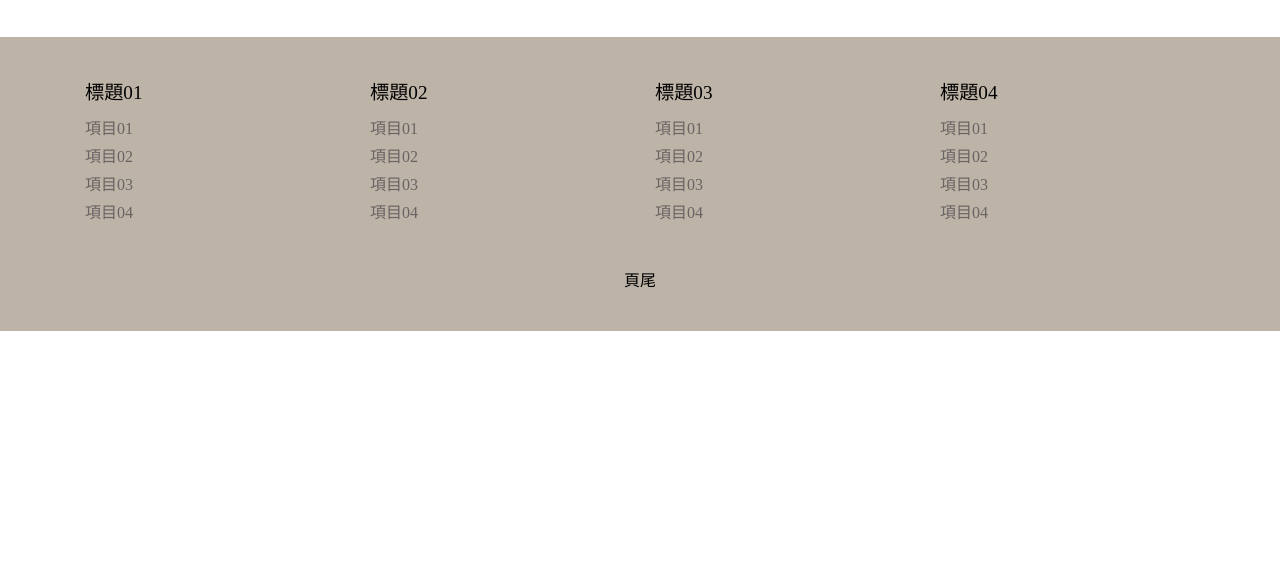
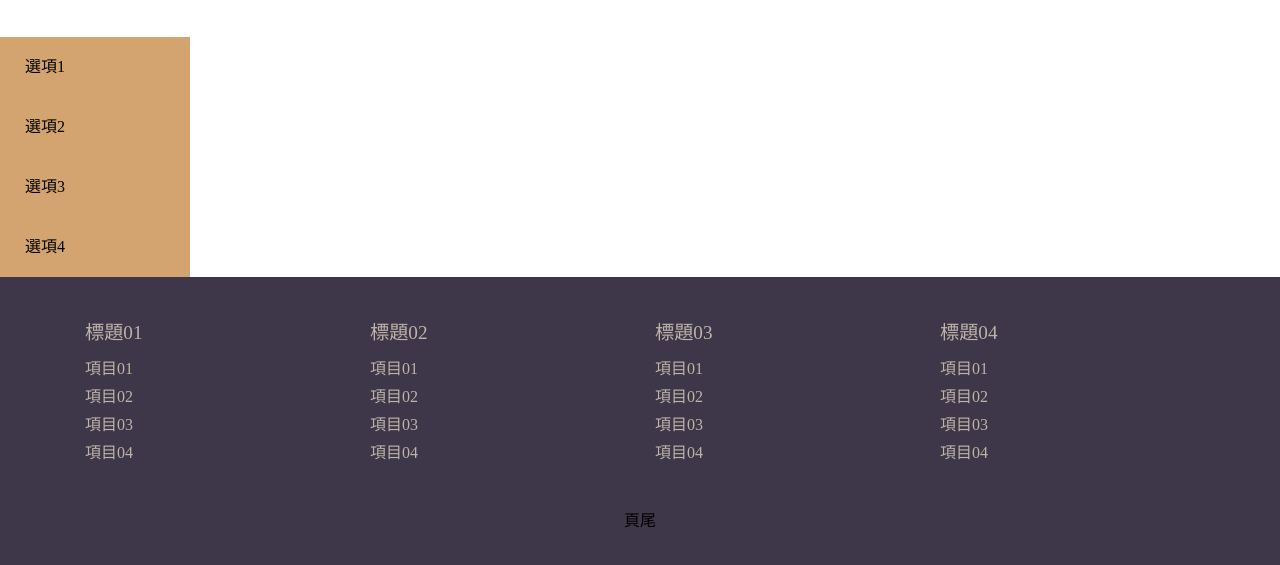
Before and after one commit to bglk0313/bglk0313.github.io, a plain HTML site: page index.html in a window 1280 px wide. Shown: the part 1899-2464 px from the top of the page. Before the commit the page ends 2230 px from the top, so only its background shows below. Drawn offline with Linux system fonts and the light colour scheme.

Commit message:
6/16-0.1

```diff
--- a/index.html
+++ b/index.html
@@ -58,7 +58,22 @@
             </div>
         </div>
     </div>
-
+    <div id="nav">
+        <ul>
+          <li class="color-blue">
+            <div class="main">選項1</div>
+          </li>
+          <li class="color-red">
+            <div class="main">選項2</div>
+          <li class="color-yellow">
+            <div class="main">選項3</div>
+            <ul class="subs">
+            </ul>
+          </li>
+          <li class="color-green">
+            <div class="main">選項4</div>
+            <ul class="subs">
+      </div>
     <footer>
         <div class="container">
             <div class="row">
--- a/public/css/scss/styles.scss
+++ b/public/css/scss/styles.scss
@@ -100,10 +100,11 @@ h2{
     margin: 60px auto 30px auto;
 }
 footer{
-    background: $primary-color;
+    background: #3e3749;
     padding: 40px 0 40px 0;
 }
 dt{
+    color: #bdb3a7;
     font-size: 1.2em;
     margin-bottom: 10px;
 }
@@ -111,5 +112,39 @@ dd{
     margin-bottom: 4px;
 }
 dd>a{
-    color: #696363;
+    color: #bdb3a7;
 }
+// ----------------
+
+#nav {
+	width:190px;
+}
+
+#nav li {
+	list-style: none;
+}
+
+div.main {
+	height: 60px;
+	line-height: 60px;
+	text-indent:25px;
+	background-color:#d3a46f;
+	cursor:pointer;
+}
+
+li.color-blue div.main {
+	background-color:#d3a46f;
+}
+
+li.color-red div.main {
+	background-color:#d3a46f;
+}
+
+li.color-yellow div.main {
+	background-color:#d3a46f;
+}
+
+li.color-green div.main {
+	background-color:#d3a46f;
+
+}
```
Also changed, not shown: public/css/styles.css.
